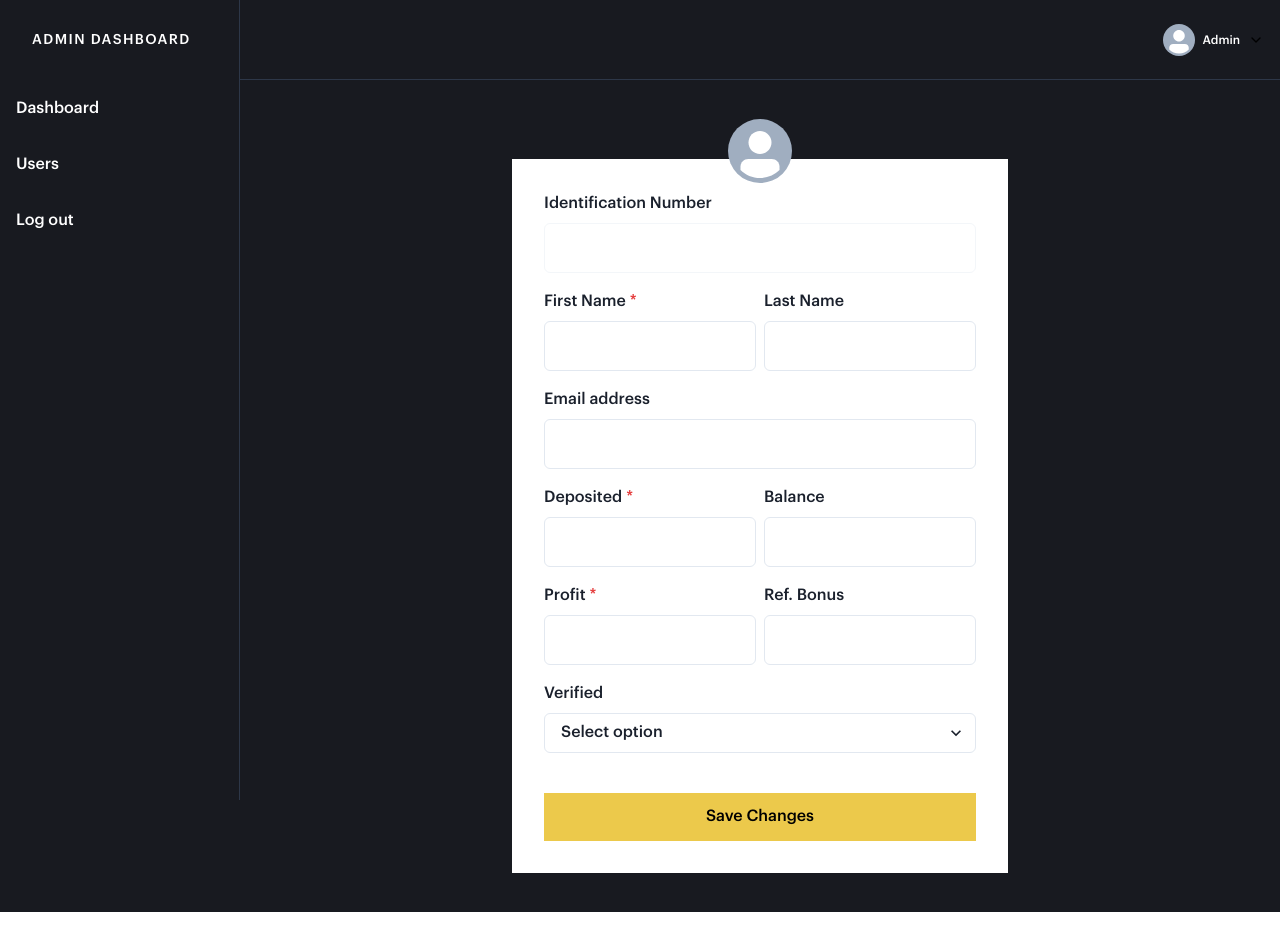
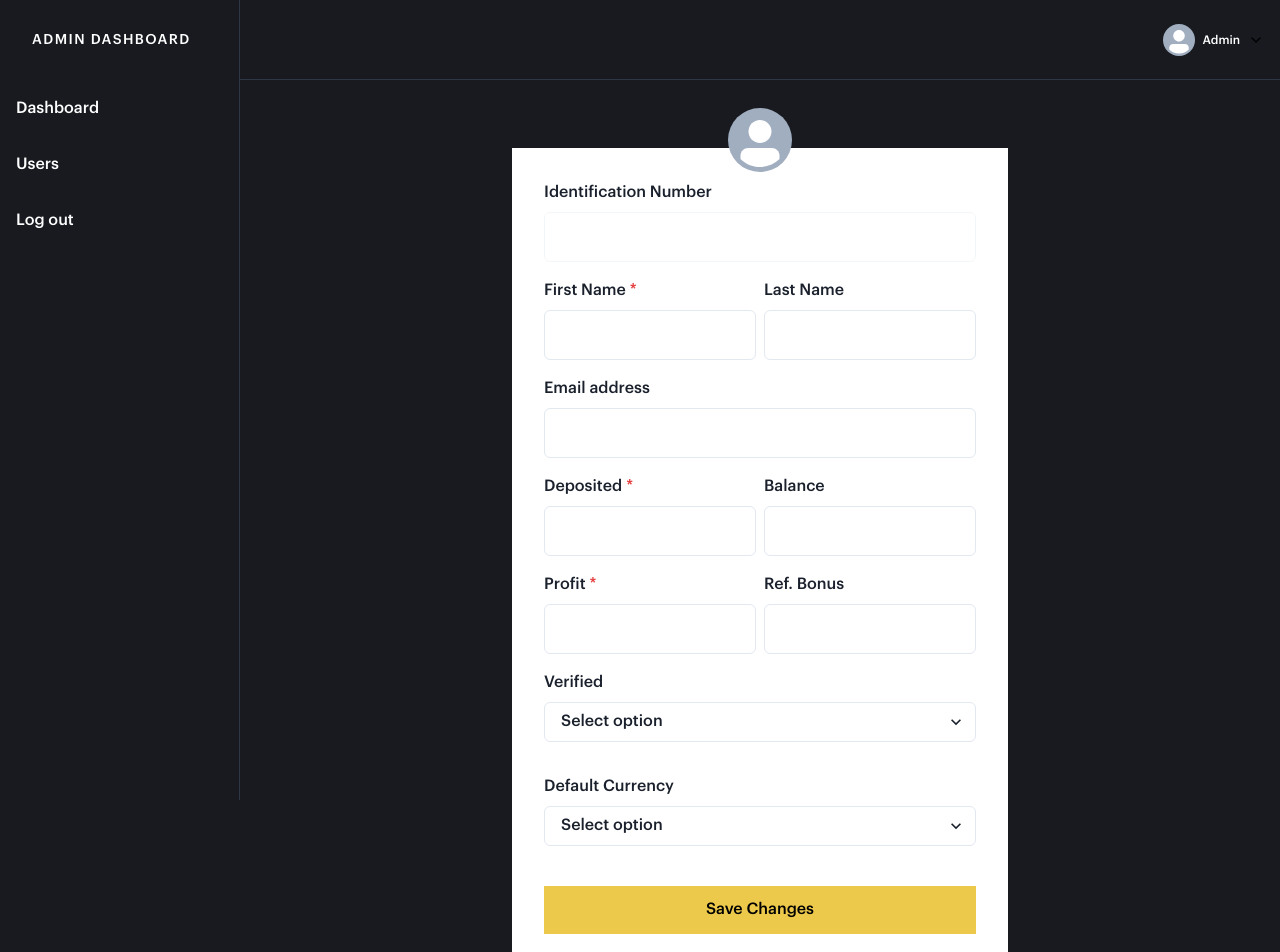
Before and after one commit to HarcourtHamsa/iqvalue-admin, a Next.js app: page /app/user in a window 1280 px wide. Shown: the top 952 px of the page. Before the commit the page ends 912 px from the top, so only its background shows below. Built offline with nearby package versions, Linux system fonts and the light colour scheme.

Commit message:
implements multi currency

```diff
--- a/components/FloatingButton.jsx
+++ b/components/FloatingButton.jsx
@@ -1,5 +1,5 @@
 import React from "react";
-import styles from "../styles/floating.module.scss";
+import styles from "../styles/floating.module.css";
 import { telegram } from "../assets/list";
 
 import { SiTelegram } from "react-icons/si";
@@ -10,7 +10,7 @@ import { Box } from "@chakra-ui/layout";
 function FloatingButton() {
   return (
     <Box as="a" href="https://t.me/MAX_PROFITFX" className={styles.btn}>
-      <SiTelegram size={50} color="#47A9DA"/>
+      <SiTelegram size={50} color="#47A9DA" />
     </Box>
   );
 }
--- a/helpers.js
+++ b/helpers.js
@@ -5,7 +5,7 @@ const environment = {
   dev: "http://localhost:8080",
 };
 
-axios.defaults.baseURL = environment.prod;
+axios.defaults.baseURL = environment.dev;
 //
 const helpers = {};
 
--- a/next.config.js
+++ b/next.config.js
@@ -1,6 +1,6 @@
 /** @type {import('next').NextConfig} */
 const nextConfig = {
   reactStrictMode: true,
-}
+};
 
-module.exports = nextConfig
+module.exports = nextConfig;
--- a/package.json
+++ b/package.json
@@ -18,7 +18,6 @@
     "framer-motion": "^6",
     "js-cookie": "^3.0.1",
     "next": "12.1.5",
-    "node-sass": "^7.0.1",
     "react": "^18.1.0",
     "react-crypto-chart": "^0.0.6",
     "react-dom": "18.1.0",
--- a/pages/app/user.js
+++ b/pages/app/user.js
@@ -22,7 +22,6 @@ import helpers from "../../helpers";
 
 function User() {
   const { query } = useRouter();
-  console.log(query);
 
   const [isLoading, setIsLoading] = React.useState(false);
   const router = useRouter();
@@ -47,13 +46,15 @@ function User() {
       referalBonus: query.referalBonus,
       verified: query.verified,
       isDisabled: query.isDisabled,
+      currency: query.currency ?? "",
     },
 
     onSubmit: async (values) => {
       setIsLoading(true);
 
       try {
-        console.log(values);
+        console.log({ values });
+
         const res = await helpers
           .updateUser(values, query.email)
           .then((data) => {
@@ -61,7 +62,7 @@ function User() {
               notify("Oops something went wrong", "error");
             } else {
               notify("Success: Changes updated!", "success");
-              router.push("/app/users");
+              // router.push("/app/users");
             }
           });
       } catch (error) {
@@ -178,6 +179,7 @@ function User() {
                       </FormControl>
                     </Box>
                   </HStack>
+
                   <HStack>
                     <Box>
                       <FormControl id="firstName" isRequired>
@@ -217,6 +219,19 @@ function User() {
                       <option value="no">No</option>
                     </Select>
                   </FormControl>
+                  <FormControl pt={"4"}>
+                    <FormLabel fontWeight="normal">Default Currency</FormLabel>
+                    <Select
+                      placeholder="Select option"
+                      id="currency"
+                      name="currency"
+                      onChange={formik.handleChange}
+                      value={formik.values.currency}
+                    >
+                      <option value="usd">USD</option>
+                      <option value="gbp">GBP</option>
+                    </Select>
+                  </FormControl>
                   <Stack spacing={10}>
                     <Button
                       colorScheme={"yellow"}
--- a/styles/floating.module.scss
+++ b/styles/floating.module.css
@@ -1,7 +1,6 @@
 .btn {
     width: fit-content;
     height: fit-content;
-    // background-color: red;
     position: fixed;
     bottom: 5%;
     right: 2%;
@@ -11,10 +10,10 @@
     justify-content: center;
     align-items: center;
     background-color: white;
+}
 
-    &:hover {
-        cursor: pointer;
-    }
+.btn:hover {
+    cursor: pointer;
 }
 
 @media only screen and (max-width: 900px) {
```
Also changed, not shown: pages/app/index.jsx (renamed from pages/app/index.js, +12 -12 lines), pages/app/users.js (+8 -3 lines), 2 other files (tests, documents, lock files or other folders).
